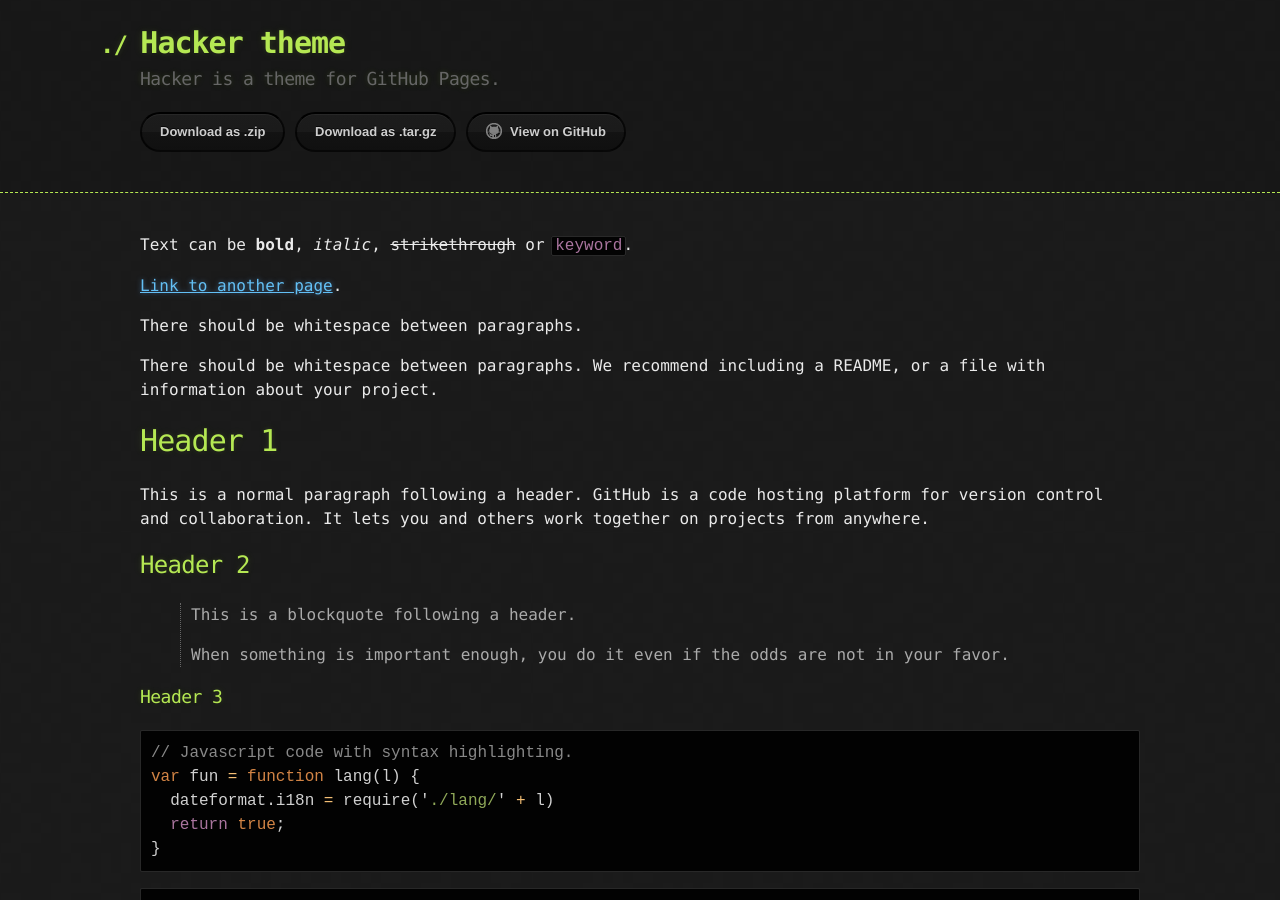
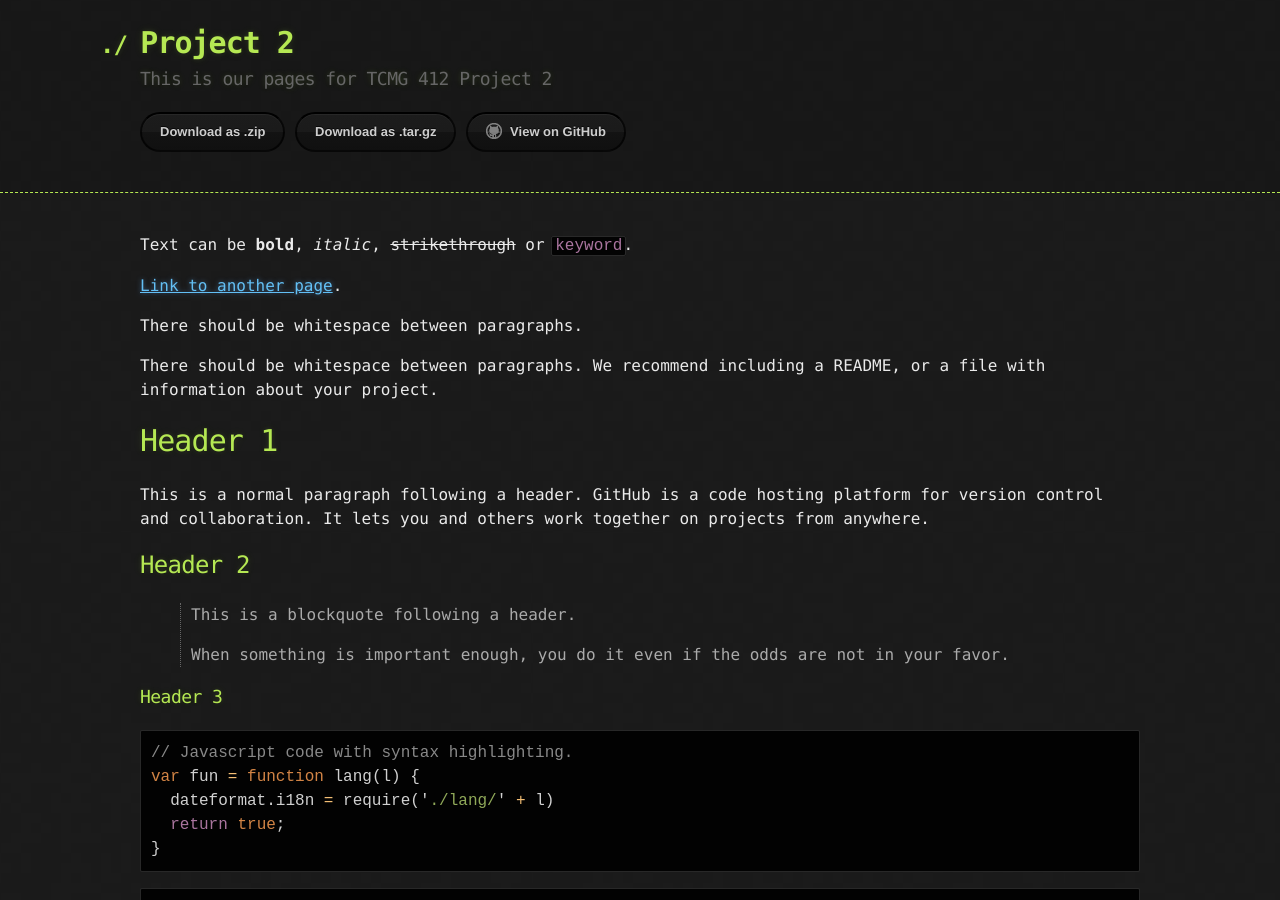
Before and after one commit to Spring22TCMG412Group4/Project2, a Jekyll site: the page built from index.md, in a window 1280 px wide and 900 px high. Built offline with Jekyll 4.4.1, drawn with Linux system fonts in a browser that asks for light colours.

Commit message:
Update _config.yml

```diff
--- a/_config.yml
+++ b/_config.yml
@@ -1,8 +1,8 @@
 remote_theme: pages-themes/hacker@v0.2.0
 plugins:
 - jekyll-remote-theme # add this line to the plugins list if you already have one
-title: Hacker theme
-description: Hacker is a theme for GitHub Pages.
+title: Project 2
+description: This is our pages for TCMG 412 Project 2
 show_downloads: true
 google_analytics:
 theme: jekyll-theme-hacker
```
